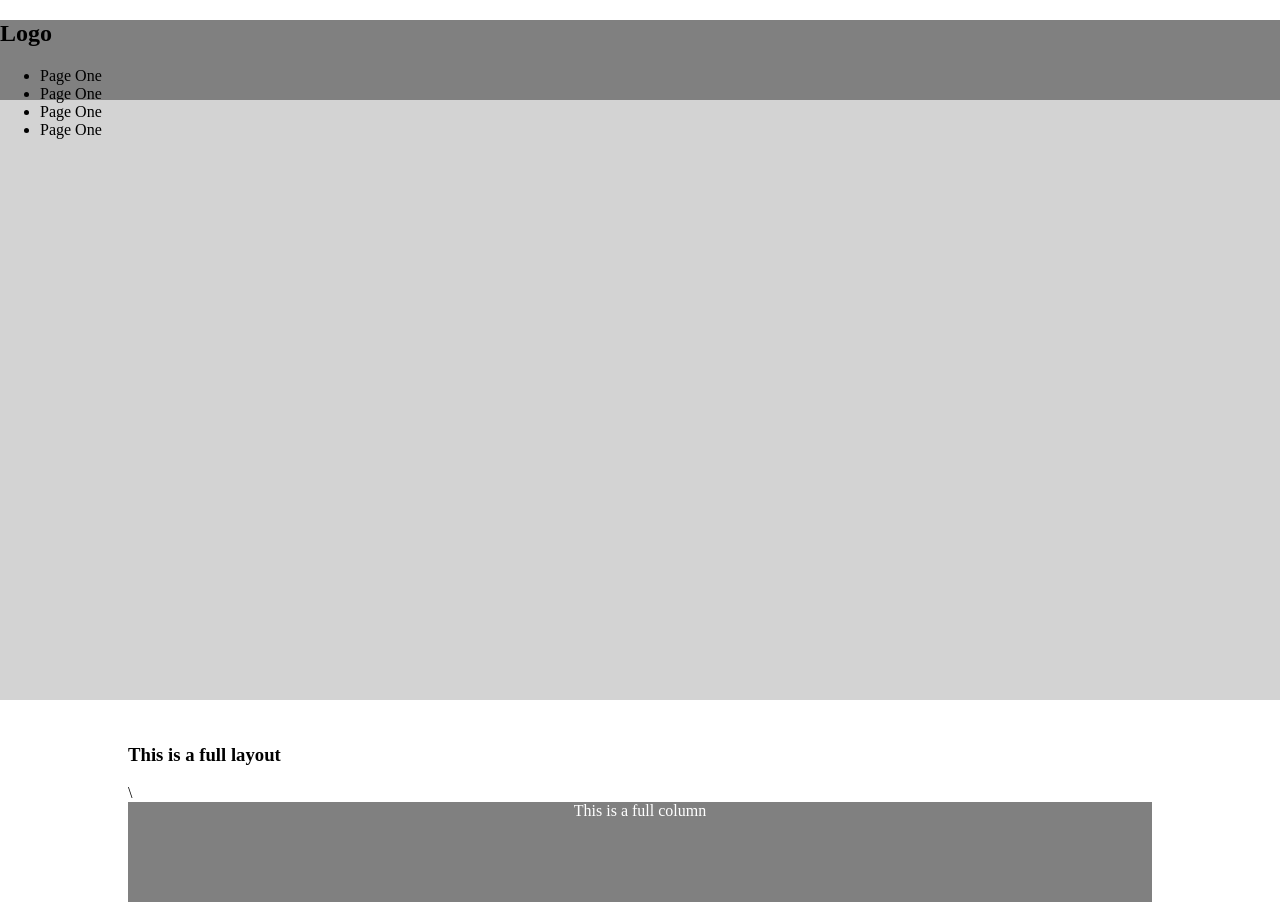
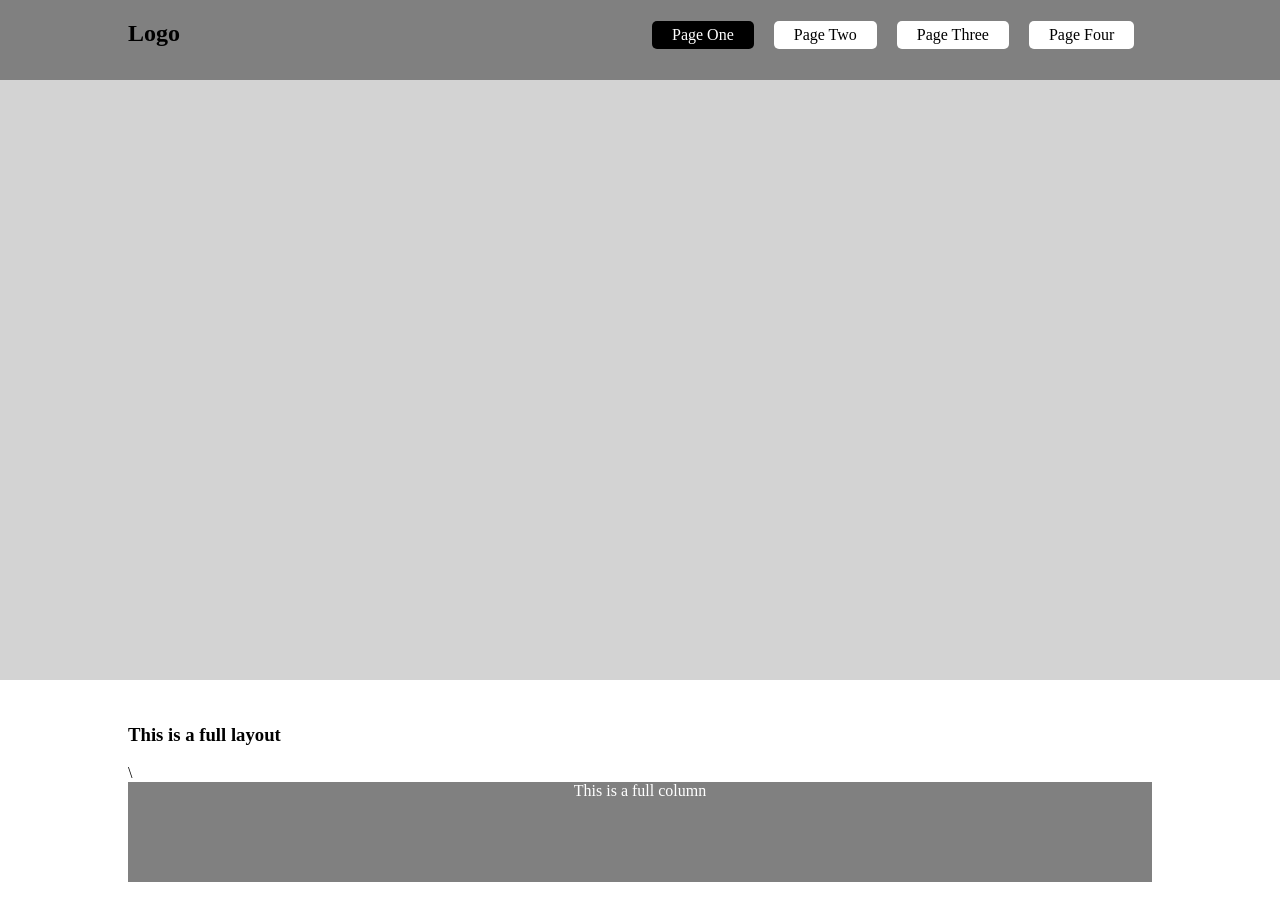
Before and after one commit to SeanOW327/W1_Ex_Three, a plain HTML site: page index.html in a window 1280 px wide. Shown: the top 923 px of the page. Drawn offline with Linux system fonts and the light colour scheme.

Commit message:
complete website
complete website as screenshots depict

```diff
--- a/CSS/main.css
+++ b/CSS/main.css
@@ -1,7 +1,9 @@
 nav{
-    width: 100%;
+    width: 80%;
     height: 80px;
     background-color: grey;
+    padding-left: 10%;
+    padding-right: 10%;
 }
 
 html, body{
@@ -75,3 +77,46 @@ footer{
     height: 150px;
     background-color: #2b2b2b;
 }
+
+.logo{
+    width: 200px;
+    float: left;
+}
+
+.nav-con{
+    width: 550px;
+    height: 50px;
+    float: right;
+    margin-top: 5px;
+}
+
+.nav-con ul{
+    list-style: none;
+}
+
+.nav-con li{
+    float: left;
+    height: 23px;
+    background-color: white;
+    border-radius: 5px;
+    padding-left: 20px;
+    padding-right: 20px;
+    margin-left: 10px;
+    margin-right: 10px;
+    padding-top: 5px;
+}
+
+.nav-con li:hover{
+    background-color: black;
+    color: white;
+    cursor: pointer;
+}
+
+.active{
+    background-color: black !important;
+    color: white;
+}
+
+.nav-con a{
+    color: black;
+}
--- a/index.html
+++ b/index.html
@@ -15,15 +15,16 @@
         <div class="logo">
             <h1>Logo</h1>
         </div>
+
         <div class="nav-con">
             <ul>
-            <li>Page One</li>
-            <li>Page One</li>
-            <li>Page One</li>
-            <li>Page One</li>
+                <a href="#"> <li class="active">Page One</li> </a>
+                <li>Page Two</li>
+                <li>Page Three</li>
+                <li>Page Four</li>
             </ul>
+        </div>
 
-    </div>
     </nav>
     <header></header>
 
```
Lines whose indentation alone changed are shown as unchanged.
